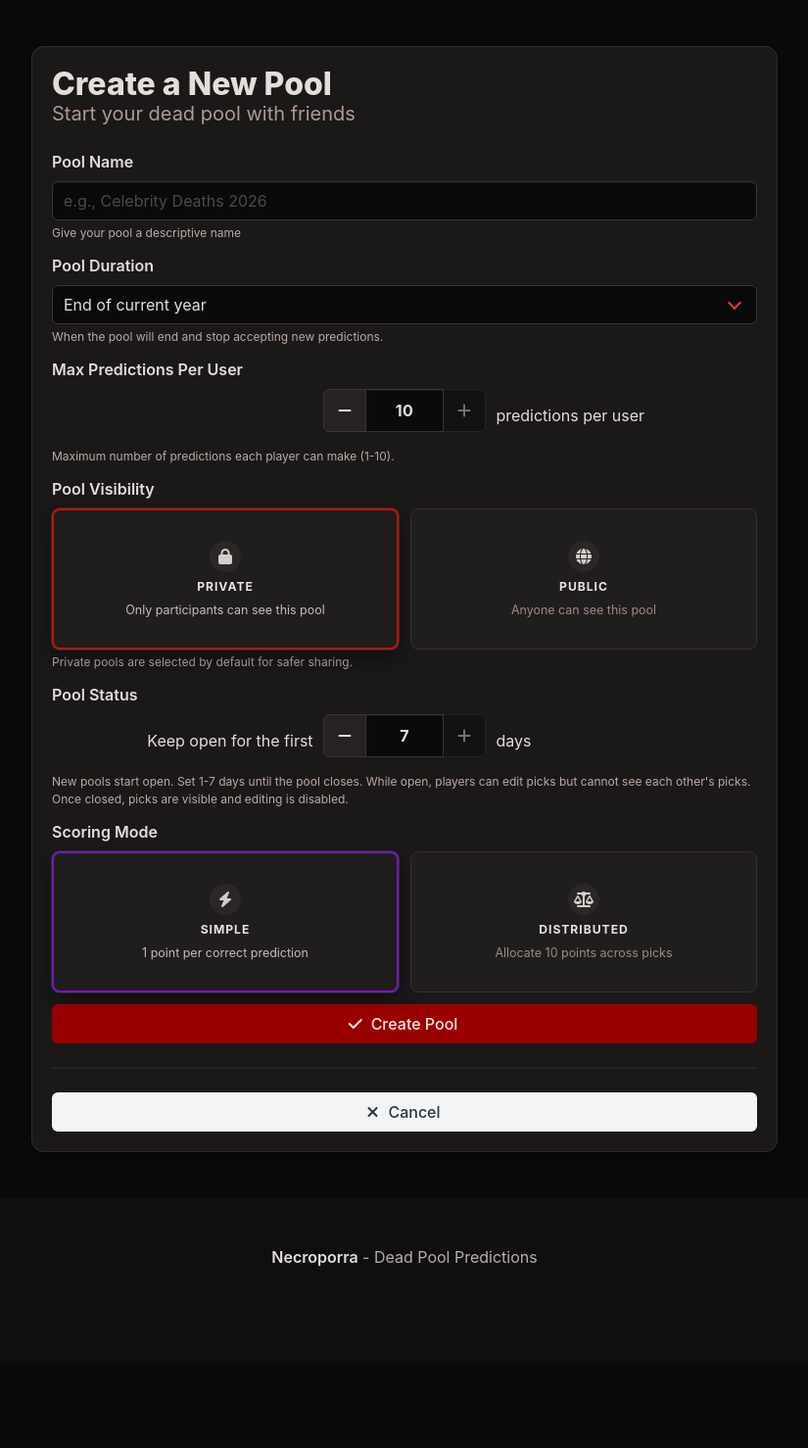
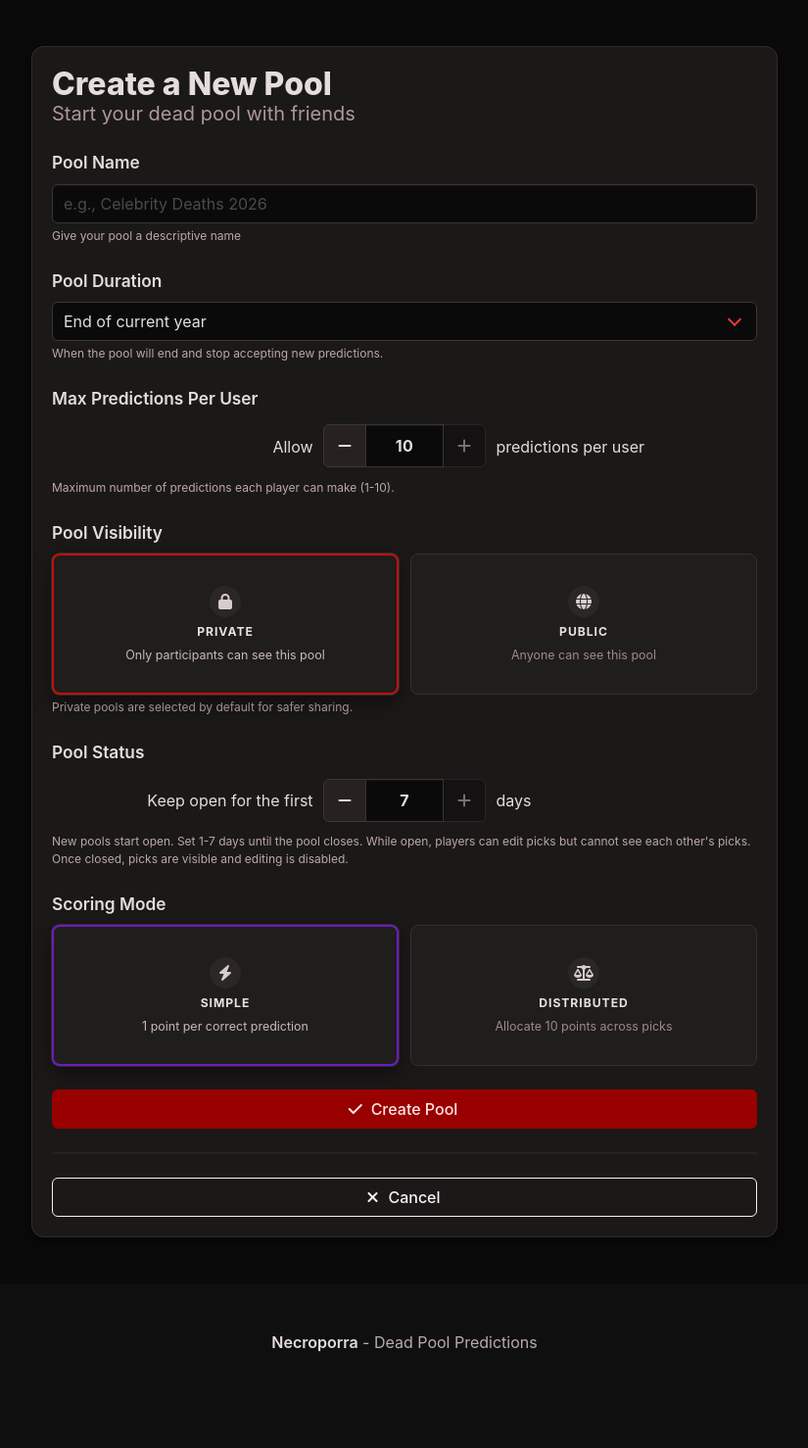
Before and after one commit to Victlebum/necroporra, a Django app: page /pools/create/ in a window 1280 px wide. Shown: the part 56-1534 px from the top of the page at 98% size, without its empty margins (227-1052 px from the left). Before the commit the page ends 1349 px from the top, so only its background shows below. Run offline with Django 5.2, Linux system fonts and the light colour scheme; the visitor is signed in with stand-in values (Sample User, id 1).

Commit message:
Refine create pool form UI

```diff
--- a/django/static/necroporra/scss/custom.scss
+++ b/django/static/necroporra/scss/custom.scss
@@ -640,8 +640,11 @@ main {
 .create-pool-inline-stepper .number-stepper {
   grid-column: 2;
   justify-self: center;
+  align-self: center;
   margin-inline: 0;
   flex: 0 0 auto;
+  position: relative;
+  top: 0.3rem;
 }
 
 .create-pool-inline-stepper__text {
@@ -660,6 +663,10 @@ main {
   grid-column: 3;
   justify-self: start;
   text-align: left;
+}
+
+.create-pool-form .label {
+  font-size: 1.08rem;
 }
 
 @media screen and (max-width: 768px) {
@@ -687,6 +694,7 @@ main {
 
   .create-pool-inline-stepper .number-stepper {
     max-width: none;
+    top: 0;
   }
 
   .create-pool-inline-stepper__text {
--- a/django/templates/necroporra/create_pool.html
+++ b/django/templates/necroporra/create_pool.html
@@ -11,7 +11,7 @@
           <h1 class="title">Create a New Pool</h1>
           <p class="subtitle">Start your dead pool with friends</p>
 
-          <form method="post">
+          <form method="post" class="create-pool-form">
             {% csrf_token %}
 
             {% if form.non_field_errors %}
@@ -20,7 +20,7 @@
             </div>
             {% endif %}
 
-            <div class="field">
+            <div class="field mb-5">
               <label class="label">Pool Name</label>
               <div class="control">
                 {{ form.name }}
@@ -33,7 +33,7 @@
               {% endif %}
             </div>
 
-            <div class="field">
+            <div class="field mb-5">
               <label class="label">Pool Duration</label>
               <div class="control">
                 <div class="select is-fullwidth">
@@ -46,9 +46,10 @@
               <p class="help">When the pool will end and stop accepting new predictions.</p>
             </div>
 
-            <div class="field">
+            <div class="field mb-5">
               <label class="label">Max Predictions Per User</label>
-              <div class="control create-pool-inline-stepper create-pool-inline-stepper--predictions">
+              <div class="control create-pool-inline-stepper">
+                <span class="create-pool-inline-stepper__text create-pool-inline-stepper__text--lead">Allow</span>
                 {{ form.max_predictions_per_user }}
                 <span class="create-pool-inline-stepper__text">predictions per user</span>
               </div>
@@ -58,7 +59,7 @@
               <p class="help">Maximum number of predictions each player can make (1-10).</p>
             </div>
 
-            <div class="field">
+            <div class="field mb-5">
               <label class="label">Pool Visibility</label>
               <div class="selector-card-grid">
                 {% for choice in form.access_mode %}
@@ -90,9 +91,9 @@
               <p class="help">Private pools are selected by default for safer sharing.</p>
             </div>
 
-            <div class="field">
+            <div class="field mb-5">
               <label class="label">Pool Status</label>
-              <div class="control create-pool-inline-stepper create-pool-inline-stepper--lock">
+              <div class="control create-pool-inline-stepper">
                 <span class="create-pool-inline-stepper__text create-pool-inline-stepper__text--lead">Keep open for the first</span>
                 {{ form.lock_after_days }}
                 <span class="create-pool-inline-stepper__text">days</span>
@@ -103,7 +104,7 @@
               <p class="help">New pools start open. Set 1-7 days until the pool closes. While open, players can edit picks but cannot see each other's picks. Once closed, picks are visible and editing is disabled.</p>
             </div>
 
-            <div class="field">
+            <div class="field mb-5">
               <label class="label">Scoring Mode</label>
               <div class="selector-card-grid">
                 {% for choice in form.scoring_mode %}
@@ -150,7 +151,7 @@
 
           <div class="field">
             <div class="control">
-              <a href="{% url 'dashboard' %}" class="button is-light is-fullwidth">
+              <a href="{% url 'dashboard' %}" class="button is-light is-fullwidth is-outlined">
                 <span class="icon">
                   <i class="fas fa-times"></i>
                 </span>
```
Also changed, not shown: django/static/necroporra/css/styles.css, 1 other file.
